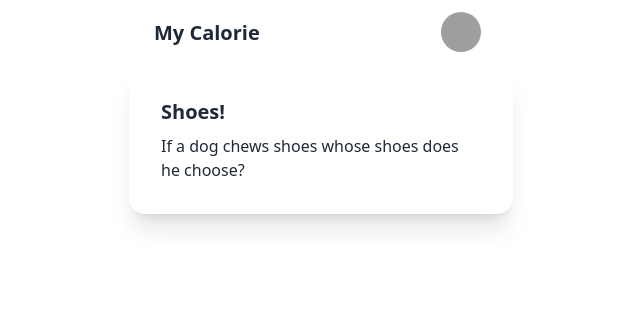
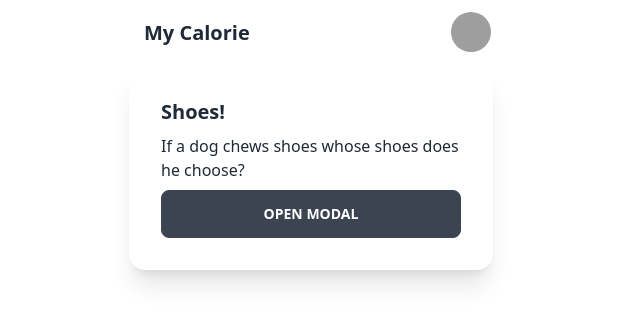
Before and after one commit to ShineTiger/food-management, a React (Create React App) app in the folder client/: page /Main in a window 1280 px wide. Shown: the top 324 px of the page, without its empty margins (329-969 px from the left). Built offline with nearby package versions, Linux system fonts and the light colour scheme; grey boxes are pictures that could not be loaded.

Commit message:
:sparkles: Modal 기능 추가
식사선택을 위한 모달기능 입니다

```diff
--- /dev/null
+++ b/client/src/components/Modal.tsx
@@ -0,0 +1,37 @@
+import React from 'react';
+import { BrowserRouter, Route, Routes, Link } from 'react-router-dom';
+
+const Modal = () => {
+  return (
+    <div className="modal-box">
+      <ul>
+        <li>
+          <Link to="Addmeal">
+            <input type="checkbox" name="morning"></input>
+            <label htmlFor="morning">아침</label>
+          </Link>
+        </li>
+        <li>
+          <input type="checkbox" name="lunch"></input>
+          <label htmlFor="lunch">점심</label>
+        </li>
+        <li>
+          <input type="checkbox" name="dinner"></input>
+          <label htmlFor="dinner">저녁</label>
+        </li>
+        <li>
+          <input type="checkbox" name="snack"></input>
+          <label htmlFor="snack">간식</label>
+        </li>
+      </ul>
+
+      {/* <div className="modal-action">
+          <label htmlFor="my-modal" className="btn">
+            Yay!
+          </label>
+        </div> */}
+    </div>
+  );
+};
+
+export default Modal;
--- a/client/src/pages/Main.tsx
+++ b/client/src/pages/Main.tsx
@@ -1,15 +1,37 @@
 import React from 'react';
+import { useState } from 'react';
 import Navbar from '../components/Navbar';
+import Modal from '../components/Modal';
 
 const Main = () => {
+  const [isOpen, setIsOpen] = useState(false);
+  const initData = '제목';
+
+  const handleModal = value => {
+    setIsOpen(value);
+  };
+
   return (
     <>
-      <div className="lg:w-96 md:w-96 sm:w-full h-screen mx-auto px-2.5">
-        <Navbar />
-        <div className="card w-96 bg-base-100 shadow-xl">
-          <div className="card-body">
-            <h2 className="card-title">Shoes!</h2>
-            <p>If a dog chews shoes whose shoes does he choose?</p>
+      <div className="lg:w-96 md:w-96 sm:w-full h-screen mx-auto">
+        <Navbar title={initData} />
+        <div className="px-2.5">
+          <div className="card bg-base-100 shadow-xl">
+            <div className="card-body ">
+              <h2 className="card-title">Shoes!</h2>
+              <p>If a dog chews shoes whose shoes does he choose?</p>
+
+              <label
+                onClick={() => handleModal(true)}
+                htmlFor="my-modal"
+                className="btn modal-button"
+              >
+                open modal
+              </label>
+
+              <input type="checkbox" id="my-modal" className="modal-toggle" />
+              <div className="modal">{isOpen && <Modal />}</div>
+            </div>
           </div>
         </div>
       </div>
```
